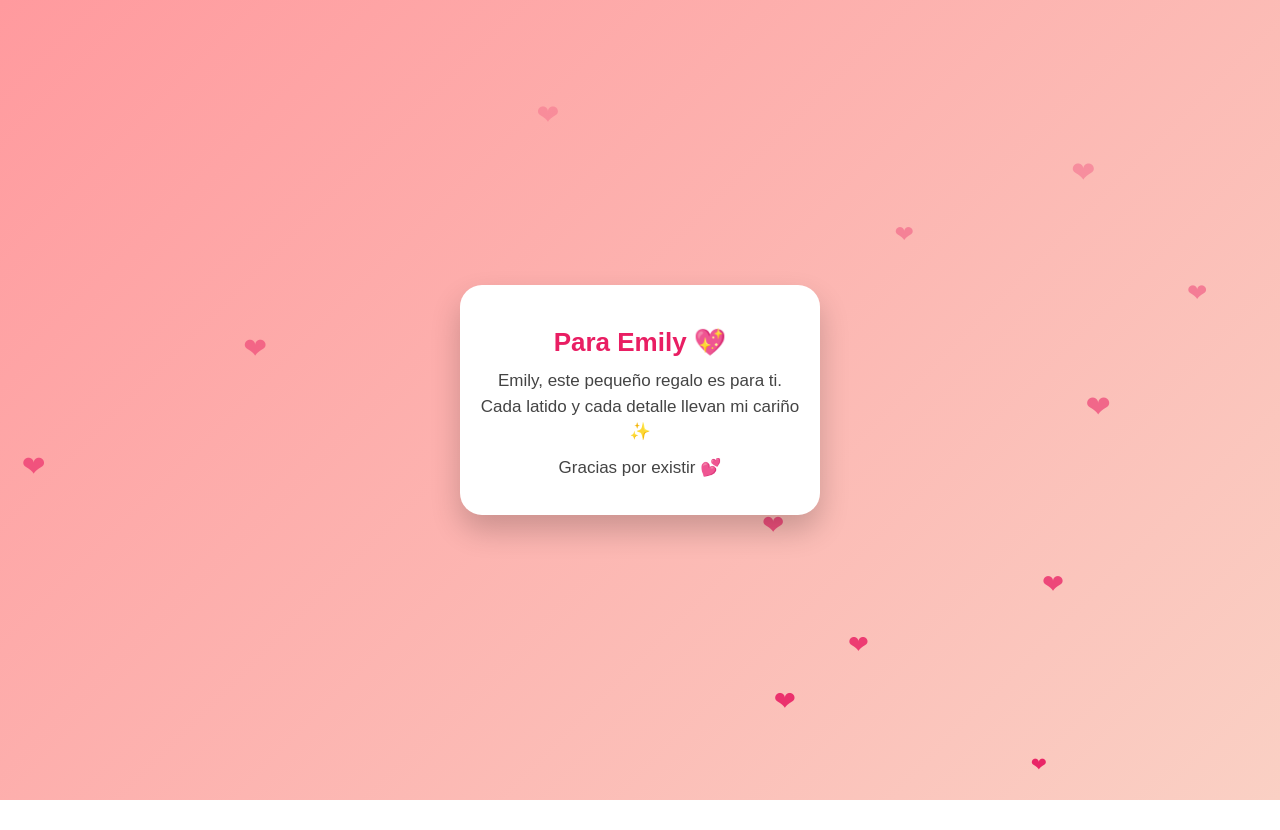
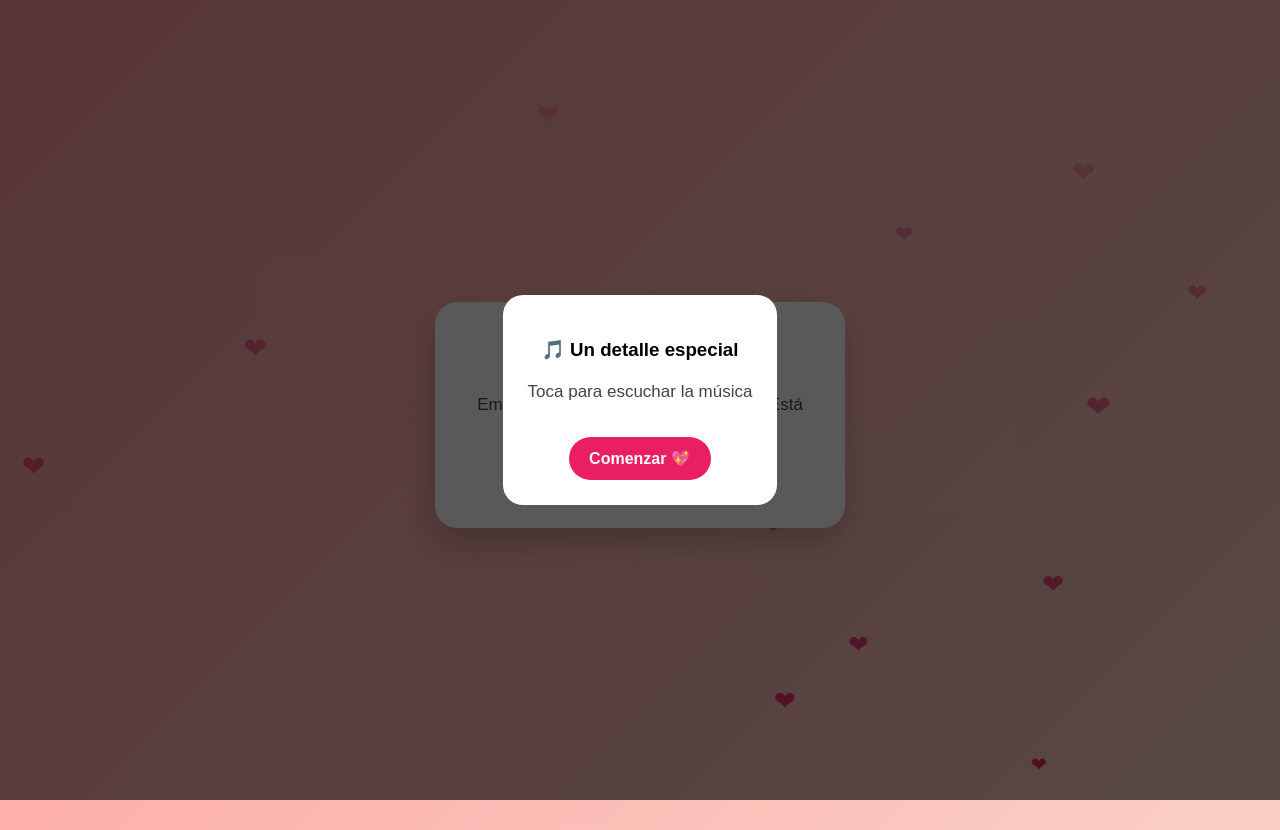
Before and after one commit to alansitho/Emily, a plain HTML site: page index.html in a window 1280 px wide. Before the commit the page ends 800 px from the top, so only its background shows below. Drawn offline with Linux system fonts and the light colour scheme.

Commit message:
Add files via upload

```diff
--- a/index.html
+++ b/index.html
@@ -6,8 +6,6 @@
   <title>Para Emily 💖</title>
 
   <style>
-    * { box-sizing: border-box; }
-
     body {
       margin: 0;
       min-height: 100vh;
@@ -24,7 +22,7 @@
       background: white;
       width: 100%;
       max-width: 360px;
-      padding: 25px 20px;
+      padding: 25px;
       border-radius: 22px;
       text-align: center;
       box-shadow: 0 15px 30px rgba(0,0,0,0.2);
@@ -41,20 +39,19 @@
       font-size: 17px;
       color: #444;
       line-height: 1.5;
-      margin: 10px 0;
     }
 
     .overlay {
       position: fixed;
       inset: 0;
-      background: rgba(0,0,0,0.6);
+      background: rgba(0,0,0,0.65);
       display: flex;
       justify-content: center;
       align-items: center;
       z-index: 5;
     }
 
-    .overlay div {
+    .overlay-box {
       background: white;
       padding: 25px;
       border-radius: 20px;
@@ -62,7 +59,7 @@
       max-width: 300px;
     }
 
-    .overlay button {
+    .overlay-box button {
       margin-top: 15px;
       padding: 12px 20px;
       border: none;
@@ -71,6 +68,7 @@
       color: white;
       font-size: 16px;
       font-weight: bold;
+      cursor: pointer;
     }
 
     .heart {
@@ -85,6 +83,8 @@
       from { transform: translateY(0); opacity: 1; }
       to { transform: translateY(-110vh); opacity: 0; }
     }
+
+    audio { display: none; }
   </style>
 </head>
 
@@ -93,45 +93,43 @@
   <div class="card">
     <h1>Para Emily 💖</h1>
     <p>
-      Emily, este pequeño regalo es para ti.
-      Cada latido y cada detalle llevan mi cariño ✨
+      Emily, este pequeño detalle es para ti.
+      Está hecho con todo mi cariño ✨
     </p>
     <p>
-      Gracias por existir 💕
+      Espero que te haga sonreír 💕
     </p>
   </div>
 
-  <!-- Pantalla para activar música -->
+  <!-- Aviso para activar música -->
   <div class="overlay" id="overlay">
-    <div>
+    <div class="overlay-box">
       <h3>🎵 Un detalle especial</h3>
       <p>Toca para escuchar la música</p>
-      <button onclick="startMusic()">Comenzar 💖</button>
+      <button id="startBtn">Comenzar 💖</button>
     </div>
   </div>
 
-  <audio id="music" loop>
-    <source src="https://cdn.pixabay.com/download/audio/2022/03/15/audio_7c2c9df39a.mp3?filename=romantic-piano-112191.mp3" type="audio/mpeg">
+  <!-- Música romántica instrumental -->
+  <audio id="music" preload="auto" loop>
+    <source src="ROMANTIC_TRACK.mp3" type="audio/mpeg">
   </audio>
 
   <script>
     const music = document.getElementById("music");
     const overlay = document.getElementById("overlay");
+    const startBtn = document.getElementById("startBtn");
 
-    // Intento automático (PC a veces lo permite)
-    music.volume = 0.6;
-    music.play().then(() => {
-      overlay.style.display = "none";
-    }).catch(() => {
-      // En celular mostrará el overlay
+    startBtn.addEventListener("click", () => {
+      music.muted = false;
+      music.volume = 0.6;
+      music.play().then(() => {
+        overlay.style.display = "none";
+      }).catch(() => {
+        alert("🔊 Sube el volumen y vuelve a tocar 💖");
+      });
     });
 
-    function startMusic() {
-      music.play();
-      overlay.style.display = "none";
-    }
-
-    // Corazones
     setInterval(() => {
       const heart = document.createElement("div");
       heart.className = "heart";
```
